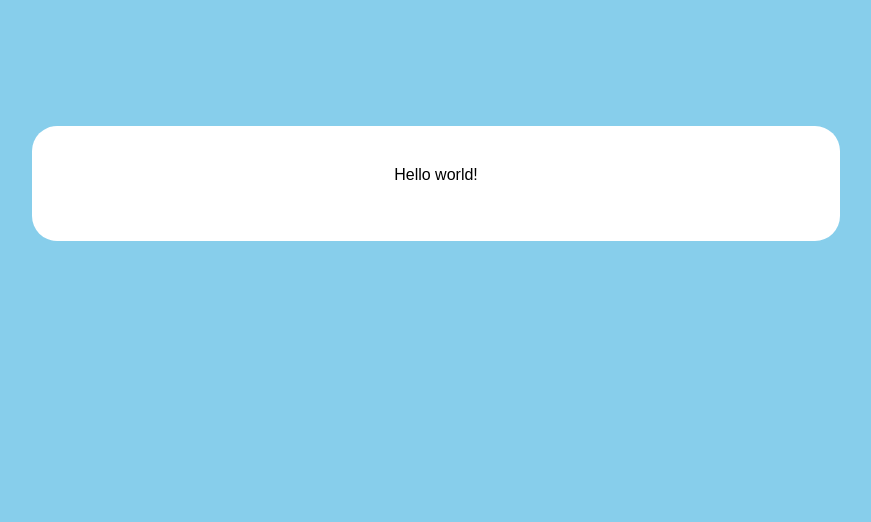
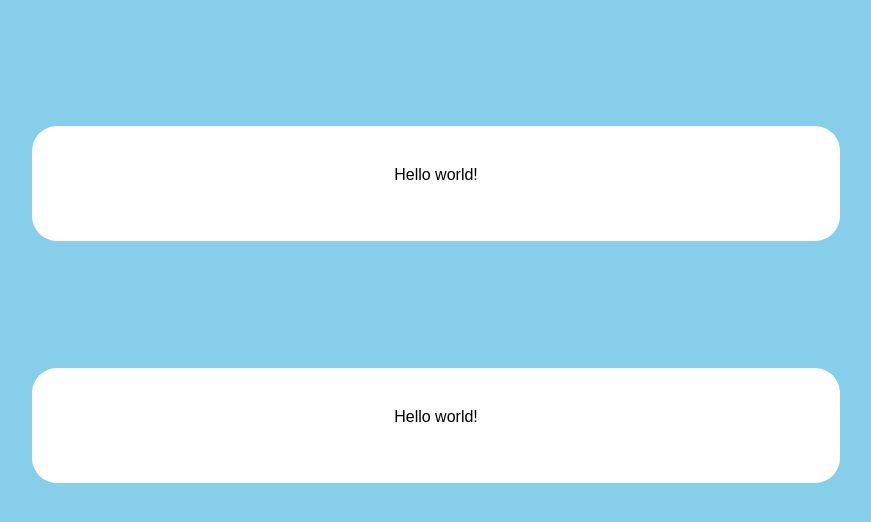
Before and after one commit to 1221s/mywebsite, a plain HTML site: page index.html in a window 1280 px wide. Shown: the whole page, without its empty margins (204-1075 px from the left). Drawn offline with Linux system fonts and the light colour scheme.

Commit message:
added another bubble

```diff
--- a/index.html
+++ b/index.html
@@ -9,5 +9,6 @@
 <body id="body">
 
 	<div class="littlepony">Hello world!</div>
+	<div class="littlepony">Hello world!</div>
 </body>
 </html>
```
